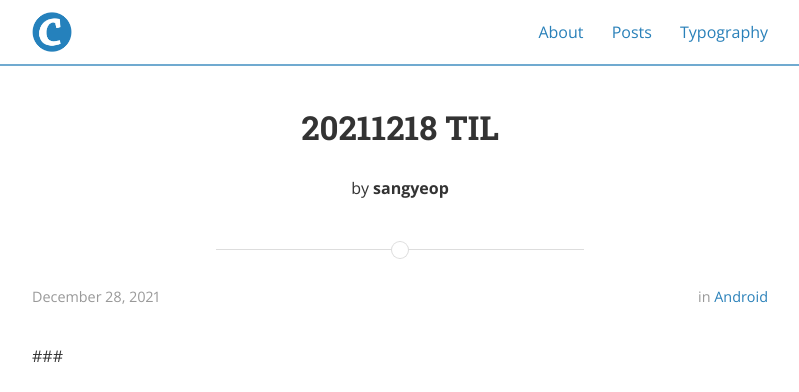
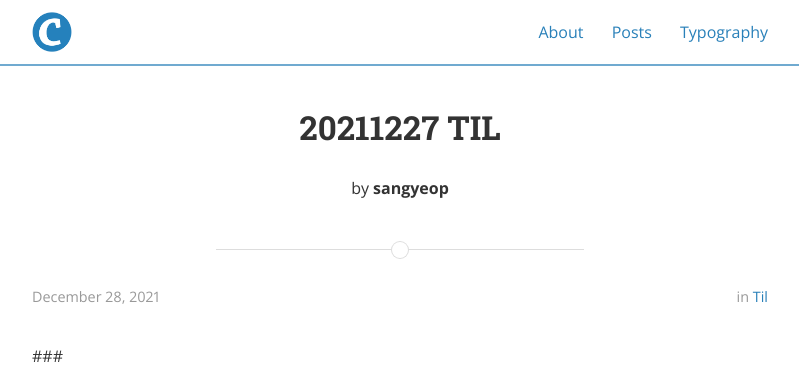
Before and after one commit to saint6839/saint6839.github.io, a Jekyll site: the page built from _posts/2021-12-27-First-TIL.md, in a window 1280 px wide and 900 px high. Shown: the top 392 px of the window, without its empty margins (240-1039 px from the left). Built offline with Jekyll 4.4.1, drawn with Linux system fonts in a browser that asks for light colours; nearby versions of some CDN libraries.

Commit message:
docs: 2021/12/27 TIL upload

```diff
--- a/_posts/2021-12-27-First-TIL.md
+++ b/_posts/2021-12-27-First-TIL.md
@@ -1,9 +1,9 @@
 ---
 layout: post
-title:  "20211218 TIL"
+title:  "20211227 TIL"
 date:   2021-12-28T00:00:00-00:00
 author: sangyeop
-categories: Android
+categories: TIL
 
 ---
 
```
Also changed, not shown: 2 other files.
